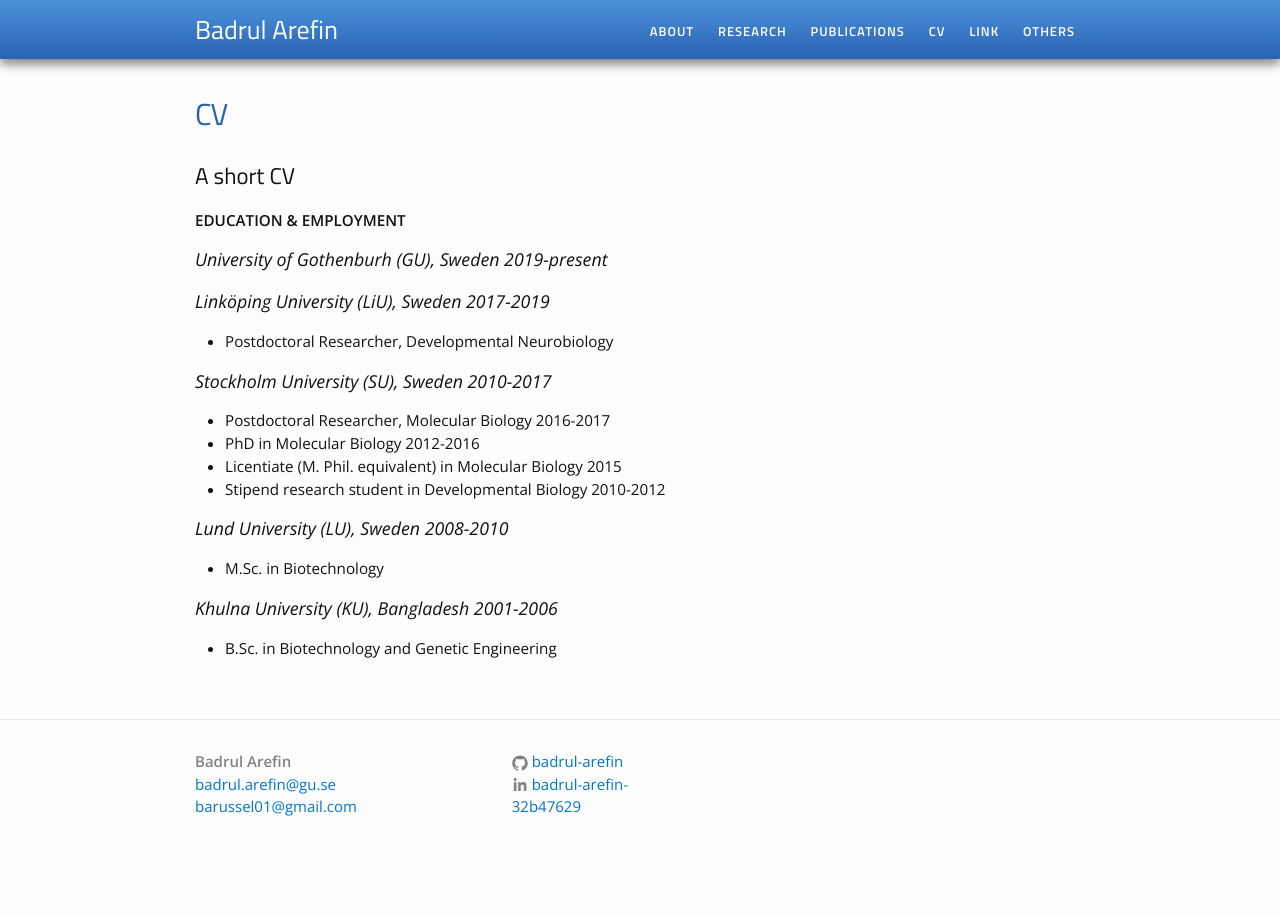
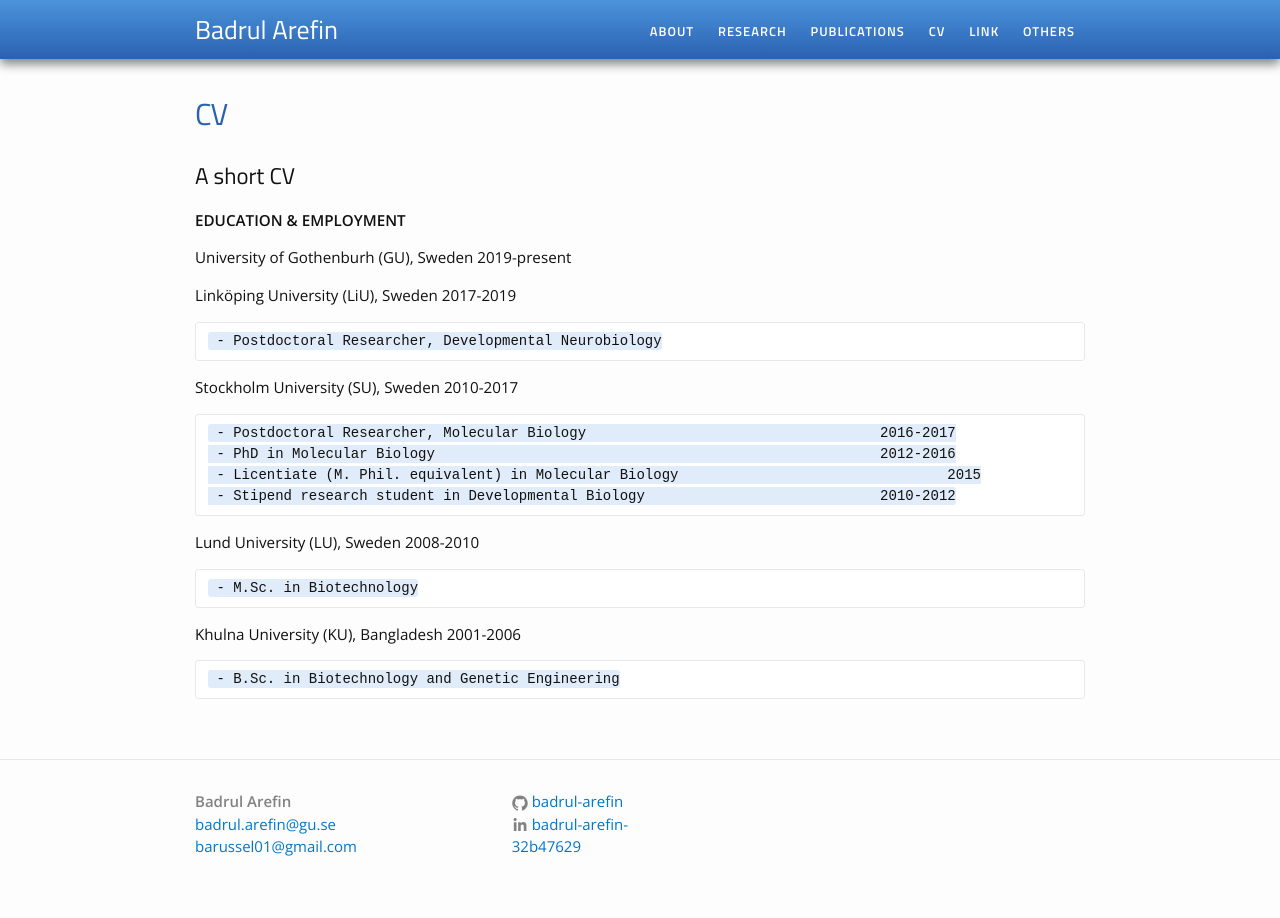
Before and after one commit to Badrul-Arefin/badrul-arefin.github.io, a Jekyll site: the page built from cv.md, in a window 1280 px wide. Built offline with Jekyll 4.4.1, drawn with Linux system fonts in a browser that asks for light colours.

Commit message:
Update cv.md

```diff
--- a/cv.md
+++ b/cv.md
@@ -7,19 +7,19 @@
 
 **EDUCATION & EMPLOYMENT**
 
-### University of Gothenburh (GU), Sweden					2019-present
+#### University of Gothenburh (GU), Sweden					2019-present
 
-### Linköping University (LiU), Sweden						2017-2019
-- Postdoctoral Researcher, Developmental Neurobiology
+#### Linköping University (LiU), Sweden						2017-2019
+     - Postdoctoral Researcher, Developmental Neurobiology
 
-### Stockholm University (SU), Sweden						2010-2017
-- Postdoctoral Researcher, Molecular Biology					2016-2017
-- PhD in Molecular Biology							2012-2016
-- Licentiate (M. Phil. equivalent) in Molecular Biology				2015
-- Stipend research student in Developmental Biology				2010-2012
+#### Stockholm University (SU), Sweden						2010-2017
+     - Postdoctoral Researcher, Molecular Biology					2016-2017
+     - PhD in Molecular Biology							2012-2016
+     - Licentiate (M. Phil. equivalent) in Molecular Biology				2015
+     - Stipend research student in Developmental Biology				2010-2012
 
-### Lund University (LU), Sweden						2008-2010
-- M.Sc. in Biotechnology
+#### Lund University (LU), Sweden						2008-2010
+     - M.Sc. in Biotechnology
 
-### Khulna University (KU), Bangladesh						2001-2006
-- B.Sc. in Biotechnology and Genetic Engineering
+#### Khulna University (KU), Bangladesh						2001-2006
+     - B.Sc. in Biotechnology and Genetic Engineering
```
